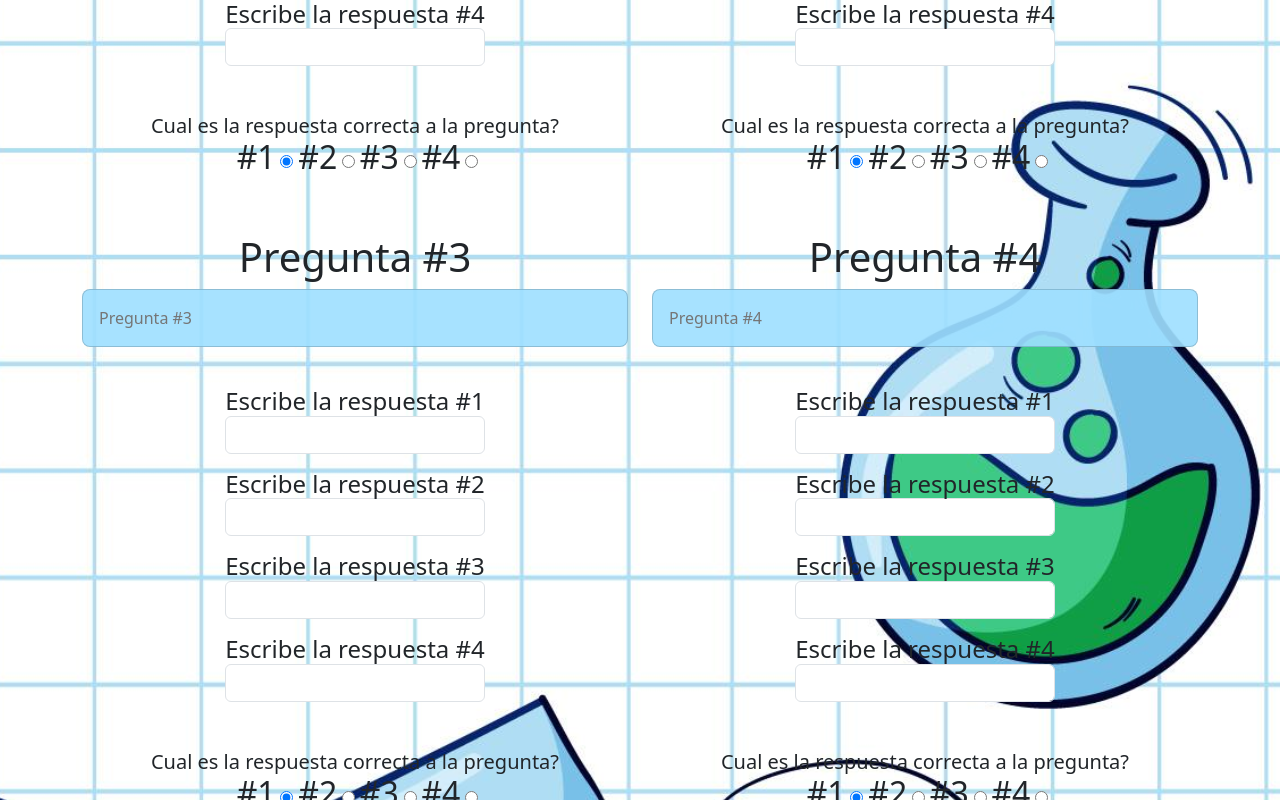
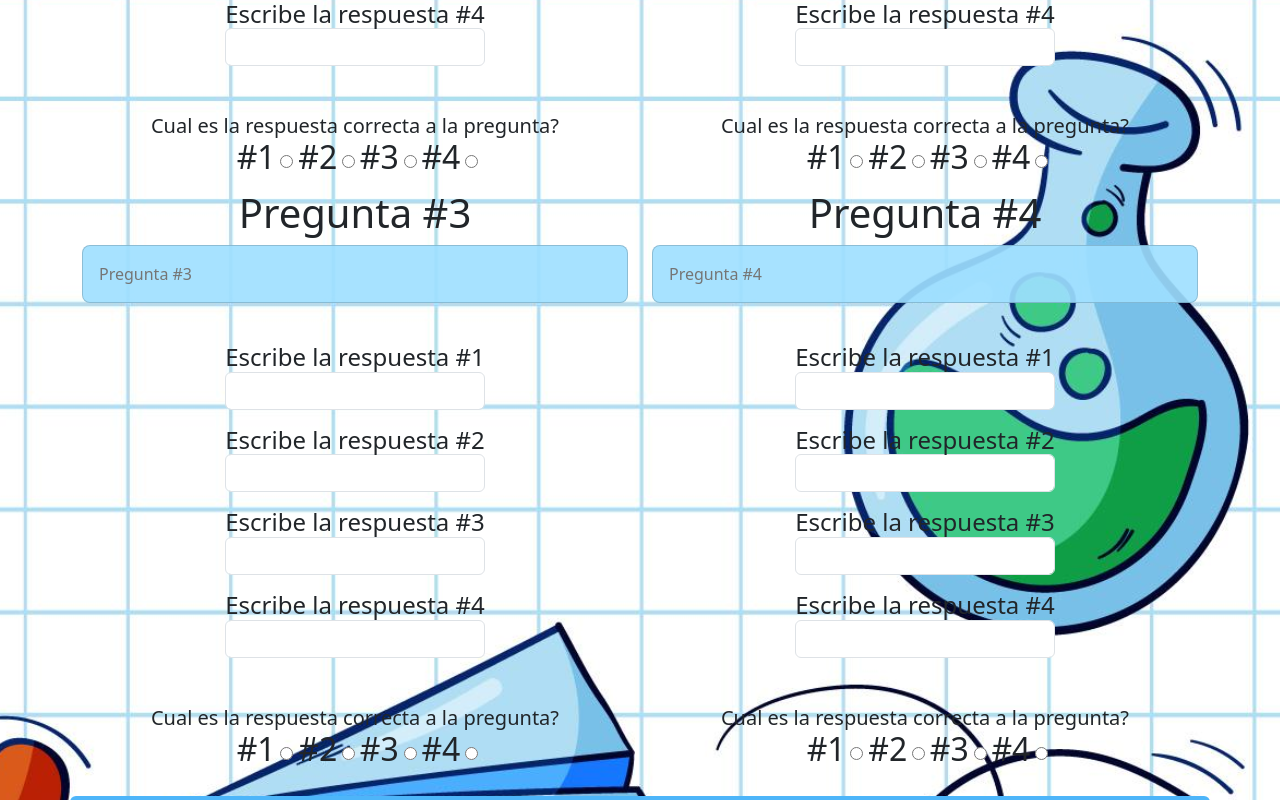
Before and after one commit to CarlosCruz1503/Trivia, a React (Create React App) app in the folder Front/: page /crearQuiz in a window 1280 px wide. Shown: the part 1180-1980 px from the top of the page. Built offline with nearby package versions, Linux system fonts and the light colour scheme.

Commit message:
validations forms create complete

```diff
--- a/Front/src/pages/createQuiz/createPage.tsx
+++ b/Front/src/pages/createQuiz/createPage.tsx
@@ -27,7 +27,7 @@ export default function IcreatePage({ }: Props) {
                             .max(50, "La respuesta puede ser de maximo 50 caracteres"),
                     }),
                 ),
-                correct: yup.number()
+                correct: yup.string().required("Debes selecionar cual es la respuesta correcta a la pregunta")
             }),
         ), // these constraints are shown if and only if inner constraints are satisfied
         private: yup.string().required(),
@@ -57,7 +57,7 @@ export default function IcreatePage({ }: Props) {
                     answerTitle: "",
                 }
             ],
-            correct: 1,
+            correct: "",
         }, {
             questionsTitle: "",
             answers: [
@@ -74,7 +74,7 @@ export default function IcreatePage({ }: Props) {
                     answerTitle: "",
                 }
             ],
-            correct: 1,
+            correct: "",
         },
         {
             questionsTitle: "",
@@ -92,7 +92,7 @@ export default function IcreatePage({ }: Props) {
                     answerTitle: "",
                 }
             ],
-            correct: 1,
+            correct: "",
         },
         {
             questionsTitle: "",
@@ -110,7 +110,7 @@ export default function IcreatePage({ }: Props) {
                     answerTitle: "",
                 }
             ],
-            correct: 1,
+            correct: "",
         }]
     }
 
@@ -136,22 +136,22 @@ export default function IcreatePage({ }: Props) {
                                         />
                                         <br />
 
-
-
                                         {listAnswer(index)}
 
                                         <h5 className='text-center mt-5'>Cual es la respuesta correcta a la pregunta? </h5>
-                                        <div className="answers-yes mb-5">
+                                        <div className="answers-yes mb-1">
                                             <br />
                                             <h2>#1</h2>
-                                            <Field type="radio" id={`questions.${index}.correct.${index}`} name={`questions.${index}.correct.${index}`} value="1" checked />
+                                            <Field type="radio" id={`questions.${index}.correct`} name={`questions.${index}.correct`} value="pregunta1" />
                                             <h2>#2</h2>
-                                            <Field type="radio" id={`questions.${index}.correct.${index}`} name={`questions.${index}.correct.${index}`} value="2" />
+                                            <Field type="radio" id={`questions.${index}.correct`} name={`questions.${index}.correct`} value="pregunta2" />
                                             <h2>#3</h2>
-                                            <Field type="radio" id={`questions.${index}.correct.${index}`} name={`questions.${index}.correct.${index}`} value="3" />
+                                            <Field type="radio" id={`questions.${index}.correct`} name={`questions.${index}.correct`} value="pregunta3" />
                                             <h2>#4</h2>
-                                            <Field type="radio" id={`questions.${index}.correct.${index}`} name={`questions.${index}.correct.${index}`} value="4" />
+                                            <Field type="radio" id={`questions.${index}.correct`} name={`questions.${index}.correct`} value="pregunta4" />
+
                                         </div>
+                                        <ErrorMessage name={`questions.${index}.correct`} component="h4" className='text-danger mb-3' />
 
                                         {index >= 4
                                             ?
```
